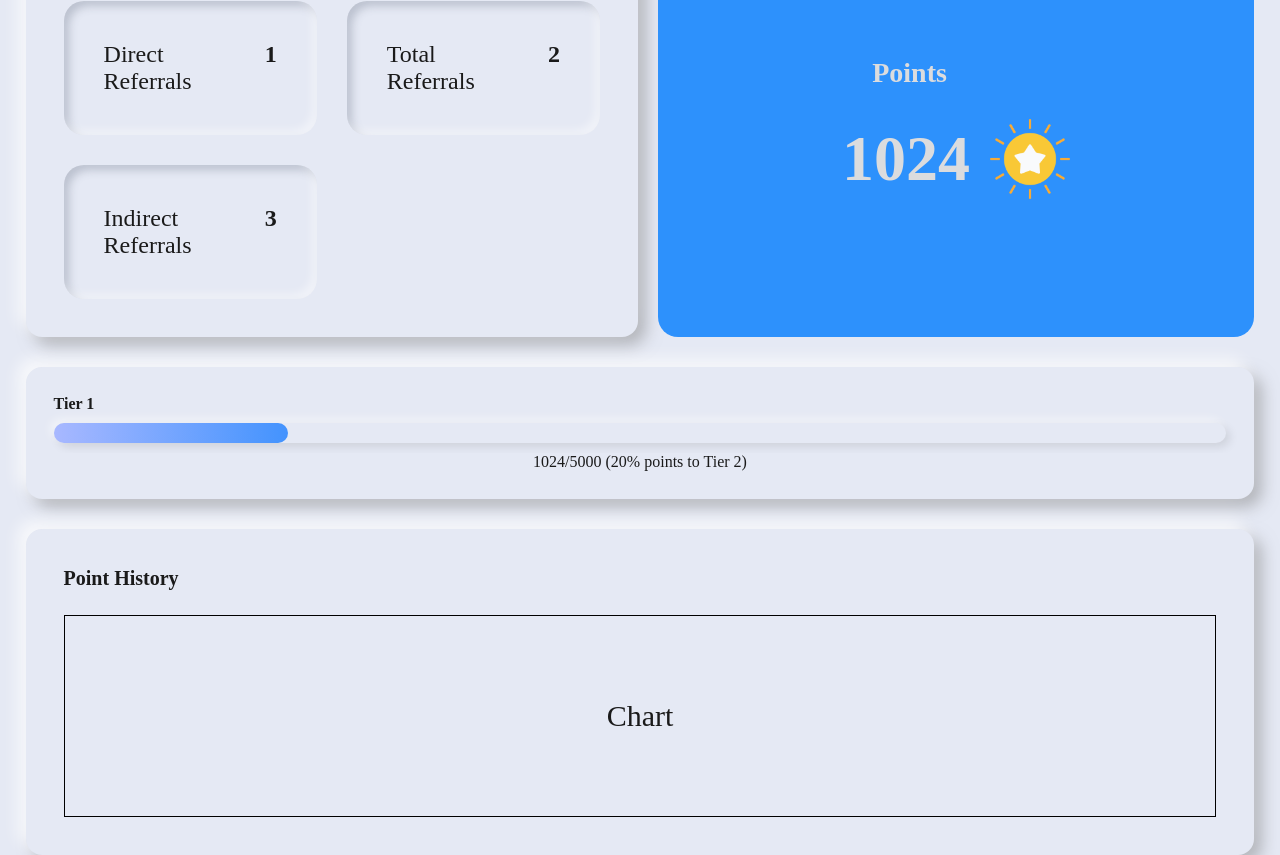
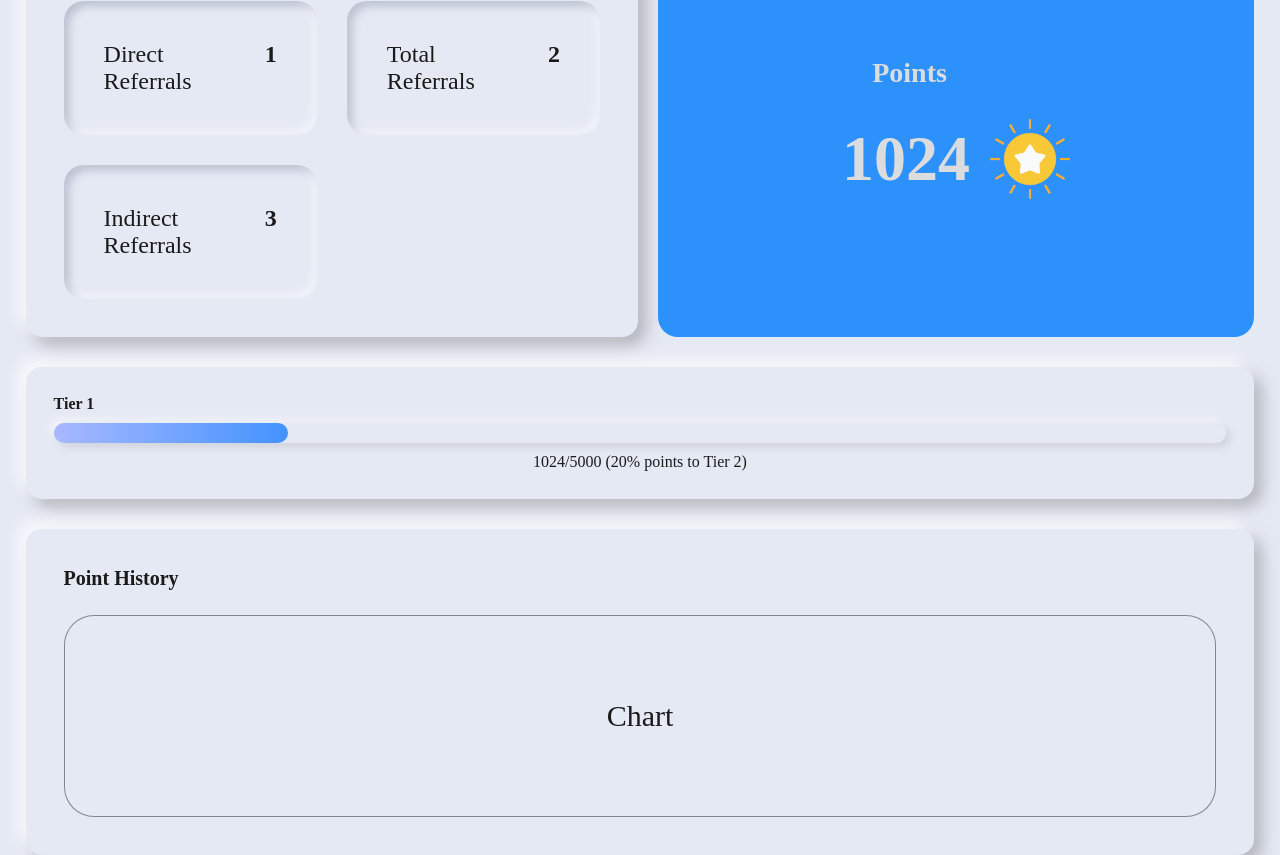
Before and after one commit to TechnicallyWeb3/blox-refpage, a React (Vite) app: page / in a window 1280 px wide. Shown: the part 1394-2249 px from the top of the page. Built offline with nearby package versions, Linux system fonts and the light colour scheme; a web font is replaced by a local one.

Commit message:
updated ui

```diff
--- a/src/components/PointHistory/PointHistory.module.css
+++ b/src/components/PointHistory/PointHistory.module.css
@@ -31,7 +31,8 @@
     display: flex;
     justify-content: center;
     align-items: center;
-    border: 1.5px solid #000000;
+    border: 1.5px solid #0000006c;
+    border-radius: 30px;
     font-size: 30px;
 
 }
--- a/src/components/ReferralStats/ReferralStats.module.css
+++ b/src/components/ReferralStats/ReferralStats.module.css
@@ -84,7 +84,7 @@ background-position: 0 0,10px 10px;
     padding: 20px;
     border: 0.5rem solid transparent;
     border-radius: 1rem;
-    color: hsl(0 0% 10%);
+    color: #1a1a1a;
     background: none;
     --shadow:
         -.5rem -.5rem 1rem hsl(0 0% 100% / .75),
--- a/src/index.css
+++ b/src/index.css
@@ -11,4 +11,5 @@
     font-family: NotoSans;
     background: #E5E9F4;
 
+
 }
```
